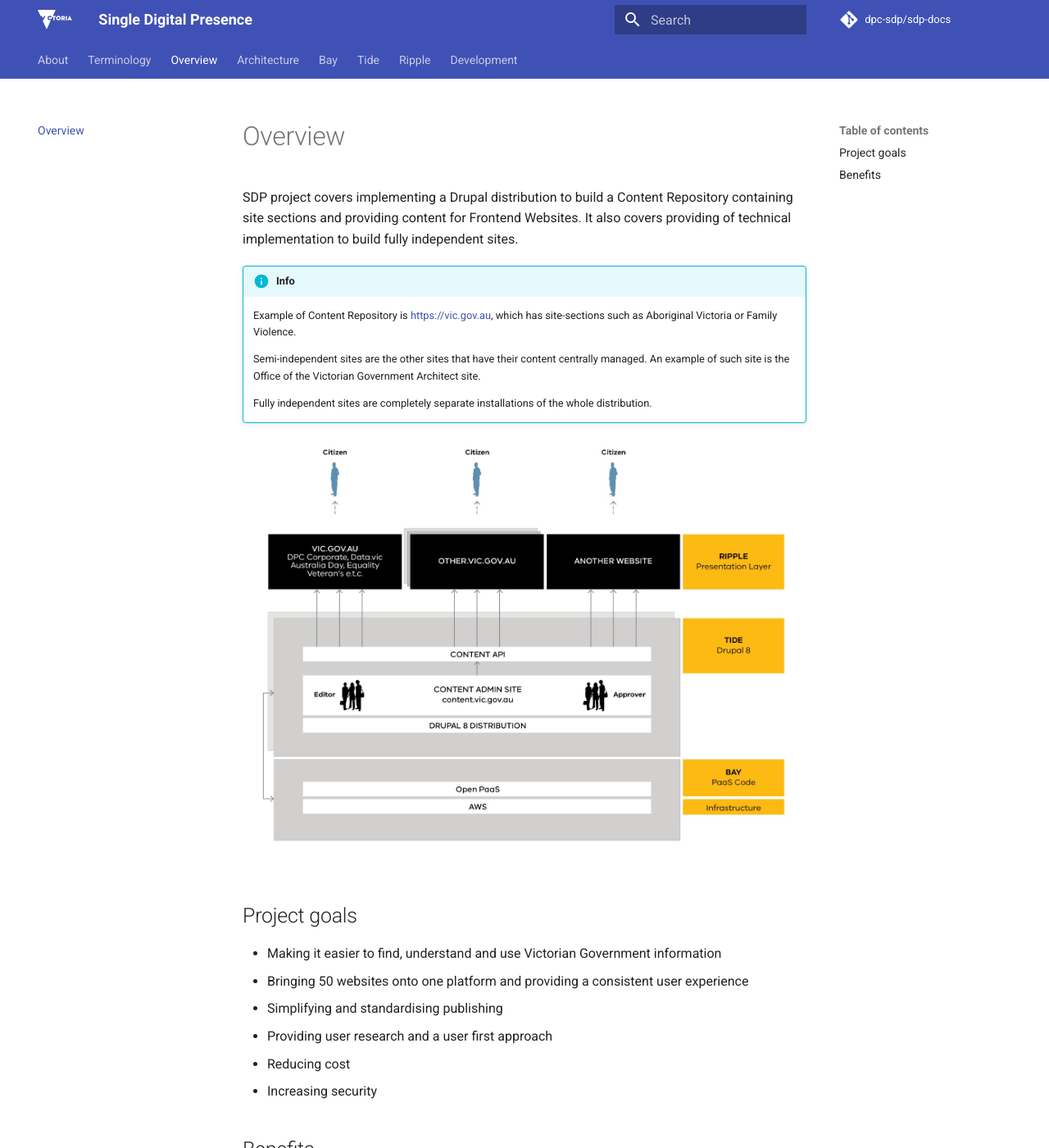
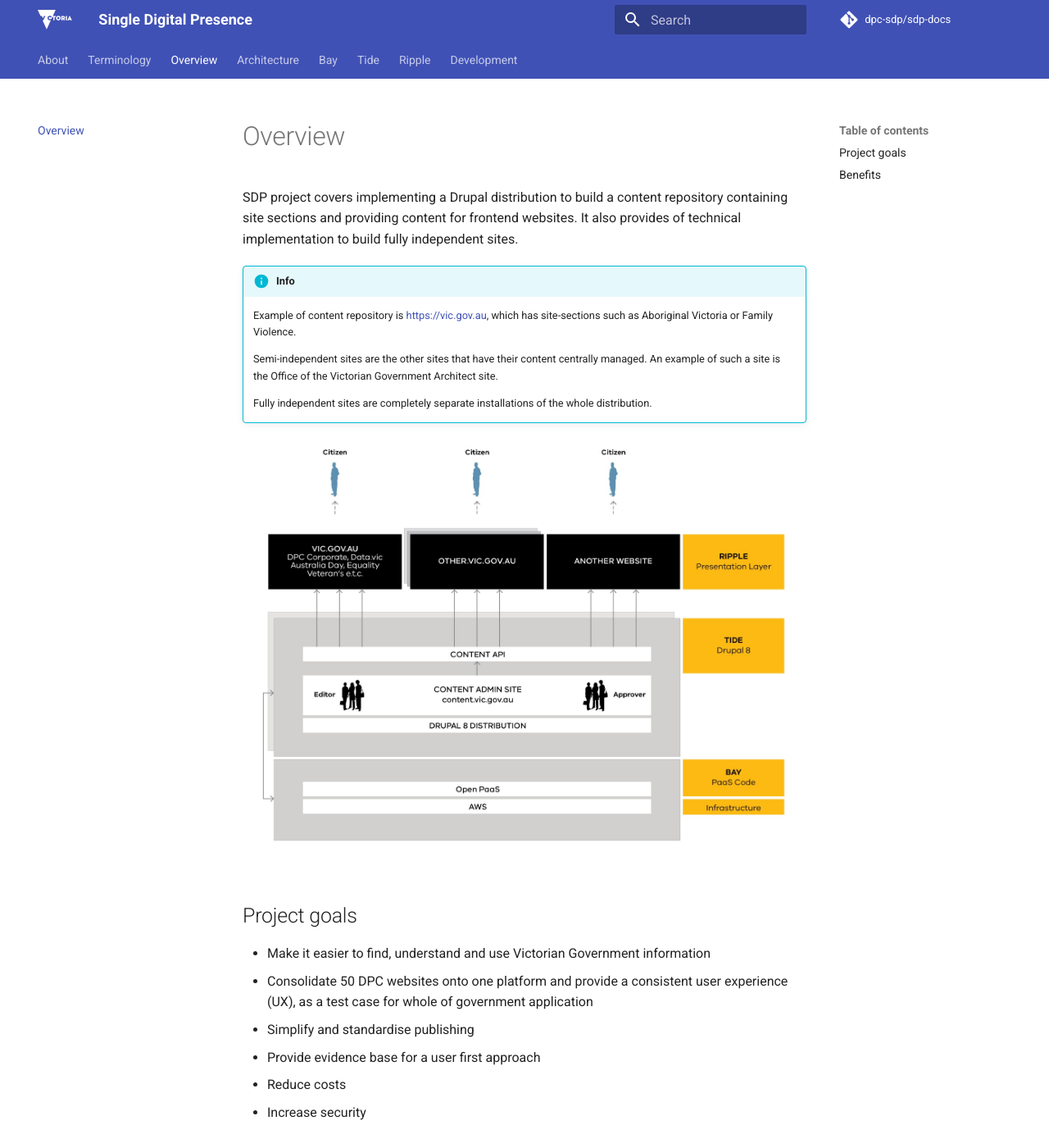
Before and after one commit to dpc-sdp/sdp-docs, an MkDocs documentation site: the page built from docs/overview.md, in a window 1280 px wide and 1400 px high. Shown: the whole window at 82% size. Built offline with MkDocs 1.6.1 and Material for MkDocs 9.7.7, drawn with Linux system fonts in a browser that asks for light colours; comment, search, counter and statistics services are not loaded; some of the changed text lies outside the part shown.

Commit message:
Update overview.md
@anthony-malkoun  Made language consistent with other comms; removed errant capitalisation. Does intro pgh make sense to you as a dev?

```diff
--- a/docs/overview.md
+++ b/docs/overview.md
@@ -1,17 +1,17 @@
 # Overview
 
-SDP project covers implementing a Drupal distribution to build a Content
-Repository containing site sections and providing content for Frontend Websites.
-It also covers providing of technical implementation to build fully independent
+SDP project covers implementing a Drupal distribution to build a content
+repository containing site sections and providing content for frontend websites.
+It also provides of technical implementation to build fully independent
 sites.
 
 !!! info
 
-    Example of Content Repository is https://vic.gov.au, which has site-sections
+    Example of content repository is https://vic.gov.au, which has site-sections
     such as Aboriginal Victoria or Family Violence.
 
     Semi-independent sites are the other sites that have their content centrally
-    managed. An example of such site is the Office of the Victorian Government
+    managed. An example of such a site is the Office of the Victorian Government
     Architect site.
 
     Fully independent sites are completely separate installations of the whole
@@ -20,19 +20,20 @@
 ![What is SDP](assets/what-is-sdp.png)
 
 ## Project goals
-- Making it easier to find, understand and use Victorian Government information
-- Bringing 50 websites onto one platform and providing a consistent user experience
-- Simplifying and standardising publishing
-- Providing user research and a user first approach
-- Reducing cost
-- Increasing security
+
+- Make it easier to find, understand and use Victorian Government information
+- Consolidate 50 DPC websites onto one platform and provide a consistent user experience (UX), as a test case for whole of government application
+- Simplify and standardise publishing
+- Provide evidence base for a user first approach
+- Reduce costs
+- Increase security
 
 ## Benefits
 
 - More consistent UX
-- Improved Admin Interface
-- Improved Security and Improvement process
+- Improved admin interface
+- Improved security and continuous improvement process
 - Cheaper, more scalable and performant hosting
-- Cost savings across Govt
-- Better Government (and community) collaboration
-- Better Developer Experience
+- Cost savings across government
+- Collaboration between Government and developer community
+- Better developer experience
```
